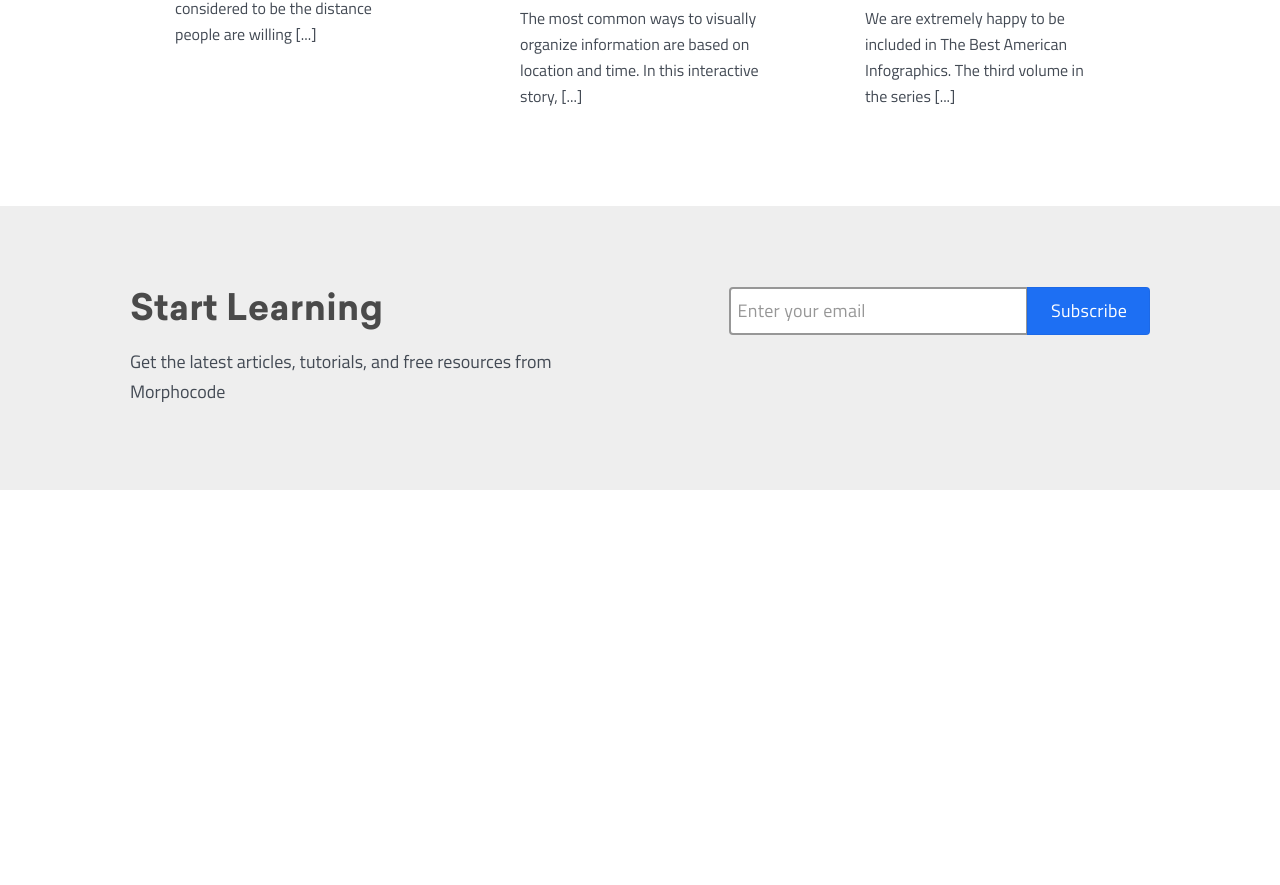
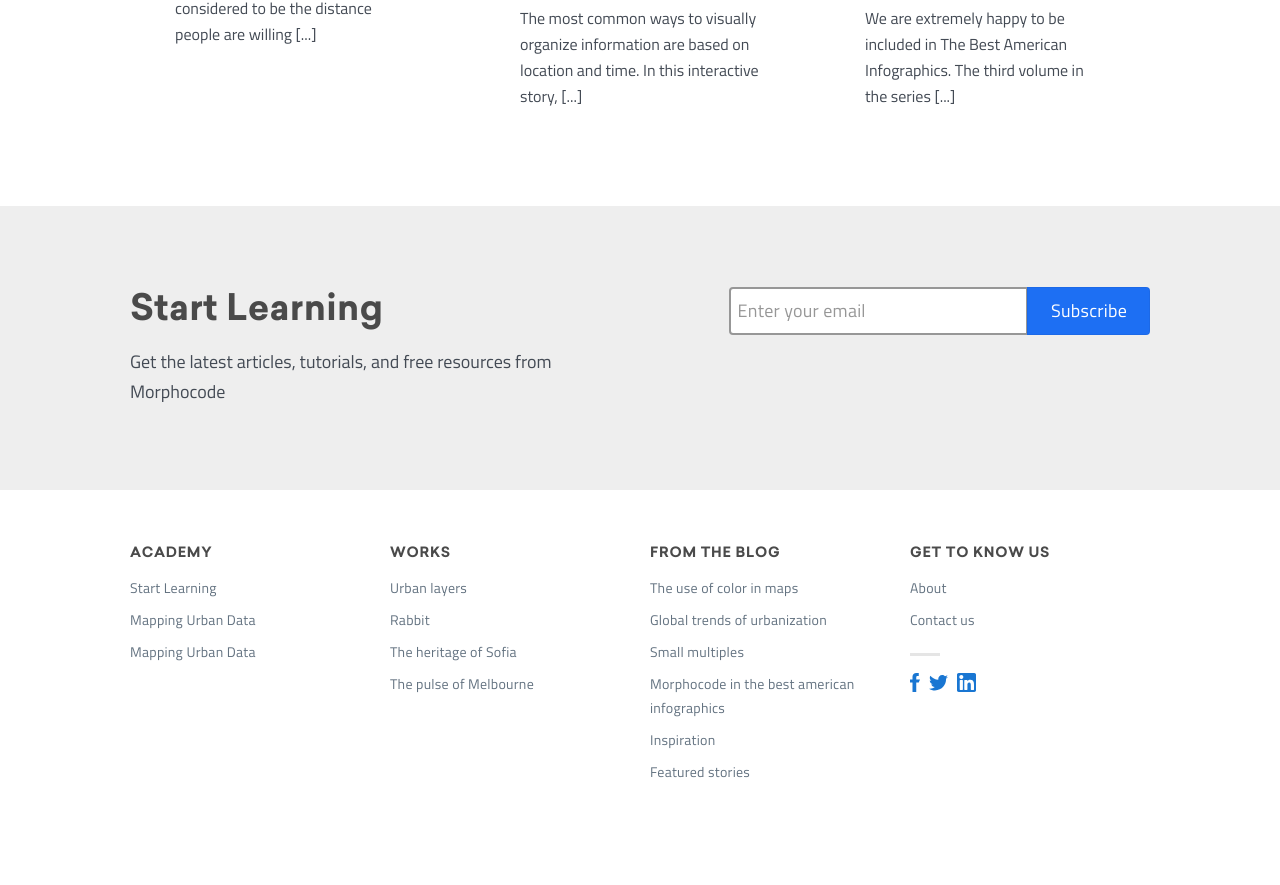
Before and after one commit to Jalilovking/Morphocode, a plain HTML site: page index.html in a window 1280 px wide. Shown: the part 2582-3467 px from the top of the page. Before the commit the page ends 3072 px from the top, so only its background shows below. Drawn offline with Linux system fonts and the light colour scheme; a web font is replaced by a local one.

Commit message:
added footer

```diff
--- a/index.html
+++ b/index.html
@@ -150,6 +150,52 @@
             </div>
         </section>
     </main>
-
+    <footer class="footer">
+        <div class="container">
+            <ul class="footer__list">
+                <li class="footer__item footer__academy">
+                    <h2 class="footer__title">academy</h2>
+                    <ul class="footer__academy--list">
+                        <li class="footer__academy--item"><a class="footer__link footer__academy--link" href="#">Start Learning</a></li>
+                        <li class="footer__academy--item"><a class="footer__link footer__academy--link" href="#">Mapping Urban Data</a></li>
+                        <li class="footer__academy--item"><a class="footer__link footer__academy--link" href="#">Mapping Urban Data</a></li>
+                    </ul>
+                </li>
+                <li class="footer__item footer__works">
+                    <h2 class="footer__title">works</h2>
+                    <ul class="footer__works--list">
+                        <li class="footer__works--item"><a class="footer__link footer__works--link" href="#">Urban layers</a></li>
+                        <li class="footer__works--item"><a class="footer__link footer__works--link" href="#">Rabbit</a></li>
+                        <li class="footer__works--item"><a class="footer__link footer__works--link" href="#">The heritage of Sofia</a></li>
+                        <li class="footer__works--item"><a class="footer__link footer__works--link" href="#">The pulse of Melbourne</a></li>
+                    </ul>
+                </li>
+                <li class="footer__item footer__blog">
+                    <h2 class="footer__title">From the Blog</h2>
+                    <ul class="footer__blog--list">
+                        <li class="footer__blog--item"><a class="footer__link footer__blog--link" href="#">The use of color in maps</a></li>
+                        <li class="footer__blog--item"><a class="footer__link footer__blog--link" href="#">Global trends of urbanization</a></li>
+                        <li class="footer__blog--item"><a class="footer__link footer__blog--link" href="#">Small multiples</a></li>
+                        <li class="footer__blog--item"><a class="footer__link footer__blog--link" href="#">Morphocode in the best american infographics</a></li>
+                        <li class="footer__blog--item"><a class="footer__link footer__blog--link" href="#">Inspiration</a></li>
+                        <li class="footer__blog--item"><a class="footer__link footer__blog--link" href="#">Featured stories</a></li>
+                    </ul>
+                </li>
+                <li class="footer__item footer__know">
+                    <h2 class="footer__title">get to know us</h2>
+                    <ul class="footer__know--list">
+                        <li class="footer__know--item"><a class="footer__link footer__know--link" href="#">About</a></li>
+                        <li class="footer__know--item"><a class="footer__link footer__know--link" href="#">Contact us</a></li>
+                    </ul>
+                    <hr class="footer__know--hr">
+                    <ul class="footer__icon--list">
+                        <li class="footer__icon--item"><a class="foooter__icon--link" href="#"><img class="footer__icon--img" src="./img/icon-facebook.svg" alt="facebook icon"></a></li>
+                        <li class="footer__icon--item"><a class="foooter__icon--link" href="#"><img class="footer__icon--img" src="./img/icon-twitter.svg" alt="twitter icon"></a></li>
+                        <li class="footer__icon--item"><a class="foooter__icon--link" href="#"><img class="footer__icon--img" src="./img/icon-linkedin.svg" alt="linkedin icon"></a></li>
+                    </ul>
+                </li>
+            </ul>
+        </div>
+    </footer>
 </body>
 </html>
--- a/scss/_blocks/_blocks.scss
+++ b/scss/_blocks/_blocks.scss
@@ -4,3 +4,4 @@
 @import "./projects";
 @import "./blog";
 @import "./learning";
+@import "./footer";
--- /dev/null
+++ b/scss/_blocks/_footer.scss
@@ -0,0 +1,87 @@
+.footer {
+    padding: 50px 0;
+    &__list {
+        display: flex;
+        justify-content: space-between;
+        align-items: flex-start;
+        padding: 0 15px 51px;
+    }
+    &__item {
+        width: 240px;
+        max-width: 100%;
+        padding-top: 4px;
+    }
+    &__title {
+        font-weight: bold;
+        font-size: 14px;
+        line-height: 17px;
+        letter-spacing: 0.7px;
+        text-transform: uppercase;
+        color: #4A4A4A;
+        margin-bottom: 15px;
+    }
+    &__link {
+        font-family: "Titillium Web", "Arial", sans-serif ;
+        font-size: 14px;
+        line-height: 24px;
+        letter-spacing: 0.25px;
+        color: #637280;
+        &:hover {
+            color: black;
+        }
+    }
+    &__academy {
+        &--item {
+            margin-bottom: 8px;
+            &:last-child {
+                margin-bottom: 0;
+            }
+        }
+    }
+    &__works {
+        &--item {
+            margin-bottom: 8px;
+            &:last-child {
+                margin-bottom: 0;
+            }
+        }
+    }
+    &__blog {
+        &--item {
+            margin-bottom: 8px;
+            &:last-child {
+                margin-bottom: 0;
+            }
+        }
+    }
+    &__know {
+        &--item {
+            margin-bottom: 8px;
+            &:last-child {
+                margin-bottom: 0;
+            }
+        }
+        &--hr {
+            width: 30px;
+            height: 3px;
+            background: rgba(0, 0, 0, 0.1);
+            border: none;
+            margin: 21px 0 17px;
+        }
+    }
+    &__icon {
+        &--list {
+            display: flex;
+            align-items: center;
+        }
+        &--item {
+            margin-right: 9px;
+            &:last-child {
+                margin-right: 0;
+            }
+        }
+        &--img:hover {
+            opacity: 0.8;
+        }
+    }
+}
--- a/scss/_general.scss
+++ b/scss/_general.scss
@@ -14,6 +14,7 @@ p {
 }
 a{
     text-decoration: none;
+    transition: 0.3s ease all;
 }
 ul{
     list-style: none;
```
Also changed, not shown: css/main.css, 1 other file.
